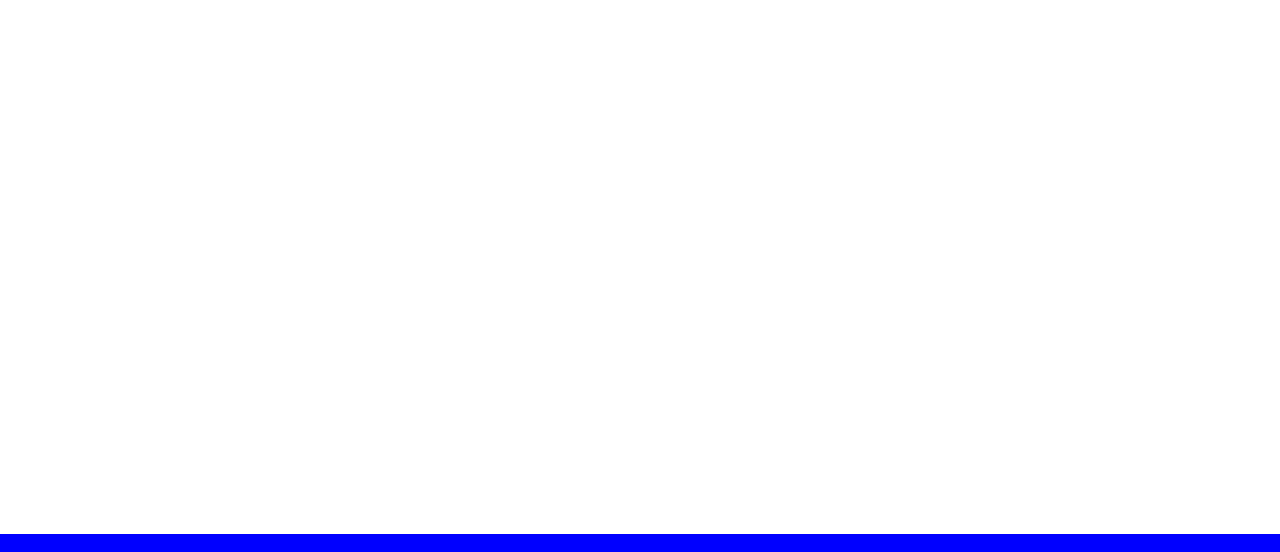
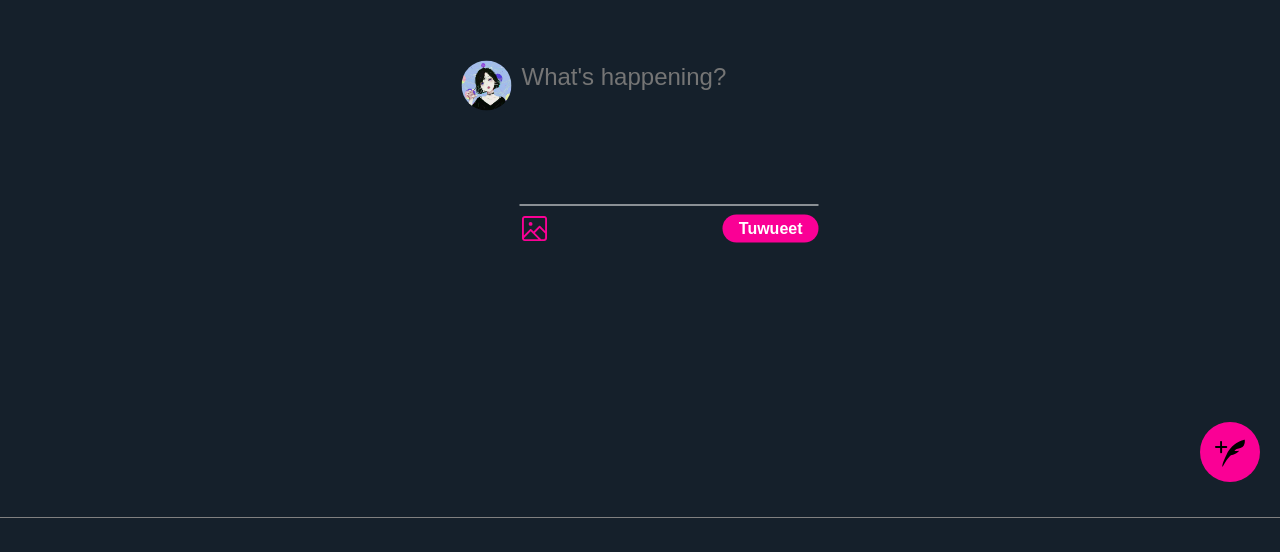
Before and after one commit to Milanrdnvc/twitter-clone, a React (Create React App) app in the folder client/: page / in a window 1280 px wide. Shown: the part 248-800 px from the top of the page. Built offline with nearby package versions, Linux system fonts and the light colour scheme.

Commit message:
Implemented Sidebar and CreateTweet (Feed)

```diff
--- a/client/src/components/App.jsx
+++ b/client/src/components/App.jsx
@@ -1,9 +1,11 @@
 import Sidebar from './Sidebar/Sidebar';
+import Feed from './Feed/Feed';
 
 function App() {
   return (
     <>
       <Sidebar />
+      <Feed />
     </>
   );
 }
--- a/client/src/components/Feed/CreateTweet.jsx
+++ b/client/src/components/Feed/CreateTweet.jsx
@@ -0,0 +1,58 @@
+import {
+  CreateTweetBtnStyles,
+  CreateTweetStyles,
+  CreateTweetFormStyles,
+  CreateTweetPfpStyles,
+  CreateTweetOptionsStyles,
+  CreateTweetWrapperStyles,
+  TweetBtnStyles,
+} from '../styled/FeedStyles';
+import pfp from '../../pictures/pfp.jpg';
+
+function CreateTweet() {
+  return (
+    <>
+      <CreateTweetBtnStyles>
+        <svg
+          style={{
+            maxWidth: '50%',
+            position: 'absolute',
+            top: '50%',
+            left: '50%',
+            transform: 'translate(-50%, -50%)',
+          }}
+          viewBox="0 0 24 24"
+          class="r-jwli3a r-4qtqp9 r-yyyyoo r-1q142lx r-50lct3 r-dnmrzs r-bnwqim r-1plcrui r-lrvibr r-1srniue"
+        >
+          <g>
+            <path d="M8.8 7.2H5.6V3.9c0-.4-.3-.8-.8-.8s-.7.4-.7.8v3.3H.8c-.4 0-.8.3-.8.8s.3.8.8.8h3.3v3.3c0 .4.3.8.8.8s.8-.3.8-.8V8.7H9c.4 0 .8-.3.8-.8s-.5-.7-1-.7zm15-4.9v-.1h-.1c-.1 0-9.2 1.2-14.4 11.7-3.8 7.6-3.6 9.9-3.3 9.9.3.1 3.4-6.5 6.7-9.2 5.2-1.1 6.6-3.6 6.6-3.6s-1.5.2-2.1.2c-.8 0-1.4-.2-1.7-.3 1.3-1.2 2.4-1.5 3.5-1.7.9-.2 1.8-.4 3-1.2 2.2-1.6 1.9-5.5 1.8-5.7z"></path>
+          </g>
+        </svg>
+      </CreateTweetBtnStyles>
+      <CreateTweetStyles>
+        <CreateTweetPfpStyles src={pfp} />
+        <CreateTweetWrapperStyles>
+          <CreateTweetFormStyles placeholder="What's happening?" rows="5" />
+          <CreateTweetOptionsStyles>
+            <svg
+              style={{ width: '30px', cursor: 'pointer' }}
+              viewBox="0 0 24 24"
+              class="r-13gxpu9 r-4qtqp9 r-yyyyoo r-1q142lx r-50lct3 r-dnmrzs r-bnwqim r-1plcrui r-lrvibr r-1srniue"
+            >
+              <g>
+                <path
+                  fill="#fa0095"
+                  d="M19.75 2H4.25C3.01 2 2 3.01 2 4.25v15.5C2 20.99 3.01 22 4.25 22h15.5c1.24 0 2.25-1.01 2.25-2.25V4.25C22 3.01 20.99 2 19.75 2zM4.25 3.5h15.5c.413 0 .75.337.75.75v9.676l-3.858-3.858c-.14-.14-.33-.22-.53-.22h-.003c-.2 0-.393.08-.532.224l-4.317 4.384-1.813-1.806c-.14-.14-.33-.22-.53-.22-.193-.03-.395.08-.535.227L3.5 17.642V4.25c0-.413.337-.75.75-.75zm-.744 16.28l5.418-5.534 6.282 6.254H4.25c-.402 0-.727-.322-.744-.72zm16.244.72h-2.42l-5.007-4.987 3.792-3.85 4.385 4.384v3.703c0 .413-.337.75-.75.75z"
+                ></path>
+                <circle fill="#fa0095" cx="8.868" cy="8.309" r="1.542"></circle>
+              </g>
+            </svg>
+            <TweetBtnStyles>Tuwueet</TweetBtnStyles>
+          </CreateTweetOptionsStyles>
+        </CreateTweetWrapperStyles>
+      </CreateTweetStyles>
+    </>
+  );
+}
+
+export default CreateTweet;
--- a/client/src/components/Feed/Feed.jsx
+++ b/client/src/components/Feed/Feed.jsx
@@ -0,0 +1,14 @@
+import FeedStyles from '../styled/FeedStyles';
+import CreateTweet from './CreateTweet';
+import Tweet from './Tweet';
+
+function Feed() {
+  return (
+    <FeedStyles>
+      <CreateTweet />
+      <Tweet />
+    </FeedStyles>
+  );
+}
+
+export default Feed;
--- /dev/null
+++ b/client/src/components/Feed/Tweet.jsx
@@ -0,0 +1,7 @@
+import React from 'react';
+
+function Tweet() {
+  return <div></div>;
+}
+
+export default Tweet;
--- a/client/src/components/Sidebar/Options.jsx
+++ b/client/src/components/Sidebar/Options.jsx
@@ -7,7 +7,10 @@ function Options() {
         <a href="#">
           <svg viewBox="0 0 24 24">
             <g>
-              <path d="M22.58 7.35L12.475 1.897c-.297-.16-.654-.16-.95 0L1.425 7.35c-.486.264-.667.87-.405 1.356.18.335.525.525.88.525.16 0 .324-.038.475-.12l.734-.396 1.59 11.25c.216 1.214 1.31 2.062 2.66 2.062h9.282c1.35 0 2.444-.848 2.662-2.088l1.588-11.225.737.398c.485.263 1.092.082 1.354-.404.263-.486.08-1.093-.404-1.355zM12 15.435c-1.795 0-3.25-1.455-3.25-3.25s1.455-3.25 3.25-3.25 3.25 1.455 3.25 3.25-1.455 3.25-3.25 3.25z"></path>
+              <path
+                fill="#fa0095"
+                d="M22.58 7.35L12.475 1.897c-.297-.16-.654-.16-.95 0L1.425 7.35c-.486.264-.667.87-.405 1.356.18.335.525.525.88.525.16 0 .324-.038.475-.12l.734-.396 1.59 11.25c.216 1.214 1.31 2.062 2.66 2.062h9.282c1.35 0 2.444-.848 2.662-2.088l1.588-11.225.737.398c.485.263 1.092.082 1.354-.404.263-.486.08-1.093-.404-1.355zM12 15.435c-1.795 0-3.25-1.455-3.25-3.25s1.455-3.25 3.25-3.25 3.25 1.455 3.25 3.25-1.455 3.25-3.25 3.25z"
+              ></path>
             </g>
           </svg>
         </a>
@@ -16,7 +19,10 @@ function Options() {
         <a href="#">
           <svg viewBox="0 0 24 24">
             <g>
-              <path d="M19.25 3.018H4.75C3.233 3.018 2 4.252 2 5.77v12.495c0 1.518 1.233 2.753 2.75 2.753h14.5c1.517 0 2.75-1.235 2.75-2.753V5.77c0-1.518-1.233-2.752-2.75-2.752zm-14.5 1.5h14.5c.69 0 1.25.56 1.25 1.25v.714l-8.05 5.367c-.273.18-.626.182-.9-.002L3.5 6.482v-.714c0-.69.56-1.25 1.25-1.25zm14.5 14.998H4.75c-.69 0-1.25-.56-1.25-1.25V8.24l7.24 4.83c.383.256.822.384 1.26.384.44 0 .877-.128 1.26-.383l7.24-4.83v10.022c0 .69-.56 1.25-1.25 1.25z"></path>
+              <path
+                fill="#fa0095"
+                d="M19.25 3.018H4.75C3.233 3.018 2 4.252 2 5.77v12.495c0 1.518 1.233 2.753 2.75 2.753h14.5c1.517 0 2.75-1.235 2.75-2.753V5.77c0-1.518-1.233-2.752-2.75-2.752zm-14.5 1.5h14.5c.69 0 1.25.56 1.25 1.25v.714l-8.05 5.367c-.273.18-.626.182-.9-.002L3.5 6.482v-.714c0-.69.56-1.25 1.25-1.25zm14.5 14.998H4.75c-.69 0-1.25-.56-1.25-1.25V8.24l7.24 4.83c.383.256.822.384 1.26.384.44 0 .877-.128 1.26-.383l7.24-4.83v10.022c0 .69-.56 1.25-1.25 1.25z"
+              ></path>
             </g>
           </svg>
         </a>
@@ -25,8 +31,14 @@ function Options() {
         <a href="#">
           <svg viewBox="0 0 24 24">
             <g>
-              <path d="M16.5 10.25c-.965 0-1.75.787-1.75 1.75s.784 1.75 1.75 1.75c.964 0 1.75-.786 1.75-1.75s-.786-1.75-1.75-1.75zm0 2.5c-.414 0-.75-.336-.75-.75 0-.413.337-.75.75-.75s.75.336.75.75c0 .413-.336.75-.75.75zm-4.5-2.5c-.966 0-1.75.787-1.75 1.75s.785 1.75 1.75 1.75 1.75-.786 1.75-1.75-.784-1.75-1.75-1.75zm0 2.5c-.414 0-.75-.336-.75-.75 0-.413.337-.75.75-.75s.75.336.75.75c0 .413-.336.75-.75.75zm-4.5-2.5c-.965 0-1.75.787-1.75 1.75s.785 1.75 1.75 1.75c.964 0 1.75-.786 1.75-1.75s-.787-1.75-1.75-1.75zm0 2.5c-.414 0-.75-.336-.75-.75 0-.413.337-.75.75-.75s.75.336.75.75c0 .413-.336.75-.75.75z"></path>
-              <path d="M12 22.75C6.072 22.75 1.25 17.928 1.25 12S6.072 1.25 12 1.25 22.75 6.072 22.75 12 17.928 22.75 12 22.75zm0-20C6.9 2.75 2.75 6.9 2.75 12S6.9 21.25 12 21.25s9.25-4.15 9.25-9.25S17.1 2.75 12 2.75z"></path>
+              <path
+                fill="#fa0095"
+                d="M16.5 10.25c-.965 0-1.75.787-1.75 1.75s.784 1.75 1.75 1.75c.964 0 1.75-.786 1.75-1.75s-.786-1.75-1.75-1.75zm0 2.5c-.414 0-.75-.336-.75-.75 0-.413.337-.75.75-.75s.75.336.75.75c0 .413-.336.75-.75.75zm-4.5-2.5c-.966 0-1.75.787-1.75 1.75s.785 1.75 1.75 1.75 1.75-.786 1.75-1.75-.784-1.75-1.75-1.75zm0 2.5c-.414 0-.75-.336-.75-.75 0-.413.337-.75.75-.75s.75.336.75.75c0 .413-.336.75-.75.75zm-4.5-2.5c-.965 0-1.75.787-1.75 1.75s.785 1.75 1.75 1.75c.964 0 1.75-.786 1.75-1.75s-.787-1.75-1.75-1.75zm0 2.5c-.414 0-.75-.336-.75-.75 0-.413.337-.75.75-.75s.75.336.75.75c0 .413-.336.75-.75.75z"
+              ></path>
+              <path
+                fill="#fa0095"
+                d="M12 22.75C6.072 22.75 1.25 17.928 1.25 12S6.072 1.25 12 1.25 22.75 6.072 22.75 12 17.928 22.75 12 22.75zm0-20C6.9 2.75 2.75 6.9 2.75 12S6.9 21.25 12 21.25s9.25-4.15 9.25-9.25S17.1 2.75 12 2.75z"
+              ></path>
             </g>
           </svg>
         </a>
--- /dev/null
+++ b/client/src/components/Sidebar/Profile.jsx
@@ -0,0 +1,7 @@
+import { ProfileStyles } from '../styled/SidebarStyles';
+
+function Profile() {
+  return <ProfileStyles></ProfileStyles>;
+}
+
+export default Profile;
--- a/client/src/components/Sidebar/Sidebar.jsx
+++ b/client/src/components/Sidebar/Sidebar.jsx
@@ -1,10 +1,12 @@
 import SidebarStyles from '../styled/SidebarStyles';
 import Options from './Options';
+import Profile from './Profile';
 
 function Sidebar() {
   return (
     <SidebarStyles>
       <Options />
+      <Profile />
     </SidebarStyles>
   );
 }
--- a/client/src/components/styled/AppStyles.js
+++ b/client/src/components/styled/AppStyles.js
@@ -8,5 +8,15 @@ export default createGlobalStyle`
 body {
   margin: 0;
   padding: 0;
+  font-family: 'sans-serif';
+}
+
+:root {
+  --color-bg: #15202b;
+  --color-fg: #fa0095;
+  --color-primary: white;
+  --font-large: 2rem;
+  --font-medium: 1.5rem;
+  --font-small: 1rem;
 }
 `;
--- /dev/null
+++ b/client/src/components/styled/FeedStyles.js
@@ -0,0 +1,66 @@
+import styled from 'styled-components';
+
+export default styled.main`
+  min-height: 100vh;
+  background-color: var(--color-bg, #15202b);
+`;
+
+export const CreateTweetBtnStyles = styled.div`
+  width: 60px;
+  height: 60px;
+  position: absolute;
+  bottom: 70px;
+  right: 20px;
+  background-color: var(--color-fg, #fa0095);
+  border-radius: 50%;
+  cursor: pointer;
+`;
+
+export const CreateTweetStyles = styled.div`
+  /* display: none; */
+  position: fixed;
+  left: 50%;
+  top: 50%;
+  transform: translate(-50%, -50%);
+  display: flex;
+`;
+
+export const CreateTweetFormStyles = styled.textarea`
+  font-family: sans-serif;
+  font-size: var(--font-medium, 1rem);
+  background-color: transparent;
+  border: none;
+  border-bottom: 1px solid white;
+  resize: none;
+  color: var(--color-primary, white);
+`;
+
+export const CreateTweetPfpStyles = styled.img`
+  width: 50px;
+  height: 50px;
+  border-radius: 50%;
+  margin-right: 0.5rem;
+`;
+
+export const CreateTweetOptionsStyles = styled.div`
+  display: flex;
+  align-items: center;
+  justify-content: space-between;
+  margin-top: 0.5rem;
+`;
+
+export const TweetBtnStyles = styled.button`
+  border: none;
+  color: var(--color-primary, white);
+  background-color: var(--color-fg, #fa0095);
+  padding: 0.3rem 1rem;
+  font-size: var(--font-small, 1.5rem);
+  border-radius: 50000px;
+  font-weight: 600;
+  cursor: pointer;
+`;
+
+export const CreateTweetWrapperStyles = styled.div`
+  display: flex;
+  flex-direction: column;
+`;
--- a/client/src/components/styled/SidebarStyles.js
+++ b/client/src/components/styled/SidebarStyles.js
@@ -2,7 +2,7 @@ import styled from 'styled-components';
 
 export default styled.aside`
   color: red;
-  background-color: blue;
+  background-color: var(--color-bg, #15202b);
   position: fixed;
   bottom: 0;
   left: 0;
@@ -13,10 +13,15 @@ export const OptionsStyles = styled.ul`
   list-style-type: none;
   display: flex;
   justify-content: space-around;
-  padding: 0;
+  padding: 0.5rem;
   margin: 0;
+  border-top: 1px solid gray;
 `;
 
 export const OptionStyles = styled.li`
   max-width: 30px;
 `;
+
+export const ProfileStyles = styled.div`
+  display: none;
+`;
--- a/package.json
+++ b/package.json
@@ -7,7 +7,7 @@
     "server": "node server.js",
     "devServer": "nodemon server.js",
     "client": "npm start --prefix client",
-    "devStart": "concurrently \"npm run devServer\" \" npm run client \""
+    "devStart": "concurrently \"npm run devServer\" \"npm run client\""
   },
   "author": "Milan Radinović",
   "license": "MIT",
```
Also changed, not shown: client/src/pictures/pfp.jpg (added), 1 other file (tests, documents, lock files or other folders).
